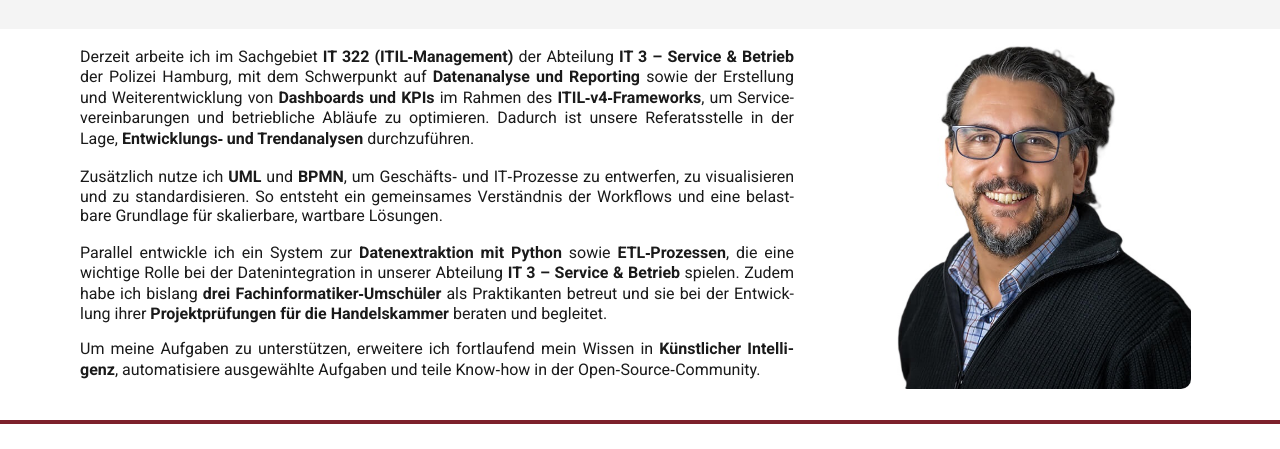
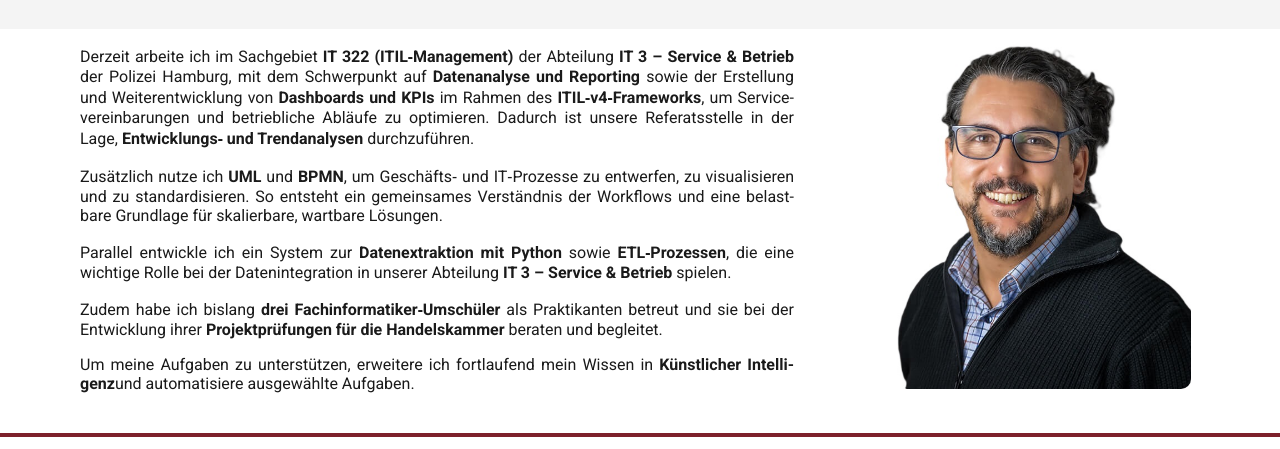
Before and after one commit to Dofp79/DonimanWeb, a plain HTML site: page uebermich_1.0.0.html in a window 1280 px wide. Shown: the part 248-697 px from the top of the page. Drawn offline with Linux system fonts and the light colour scheme.

Commit message:
Update uebermich_1.0.0.html

```diff
--- a/uebermich_1.0.0.html
+++ b/uebermich_1.0.0.html
@@ -310,13 +310,13 @@
 
         <p>Parallel entwickle ich ein System zur <strong>Datenextraktion mit Python</strong> sowie
         <strong>ETL‑Prozessen</strong>, die eine wichtige Rolle bei der Datenintegration in unserer
-        Abteilung <strong>IT 3 – Service &amp; Betrieb</strong> spielen. Zudem habe ich bislang
-        <strong>drei Fachinformatiker‑Umschüler</strong> als Praktikanten betreut und sie bei der
+        Abteilung <strong>IT 3 – Service &amp; Betrieb</strong> spielen.<p>
+
+        <p>Zudem habe ich bislang <strong>drei Fachinformatiker‑Umschüler</strong> als Praktikanten betreut und sie bei der
         Entwicklung ihrer <strong>Projektprüfungen für die Handelskammer</strong> beraten und begleitet.</p>
 
         <p>Um meine Aufgaben zu unterstützen, erweitere ich fortlaufend mein Wissen in
-        <strong>Künstlicher Intelligenz</strong>, automatisiere ausgewählte Aufgaben und teile Know‑how
-        in der Open‑Source‑Community.</p>
+        <strong>Künstlicher Intelligenz</strong>und automatisiere ausgewählte Aufgaben.</p>
       </section>
 
       <!-- Portrait (prüfe Dateiname: assets/img/portrait.jpg) -->
```
